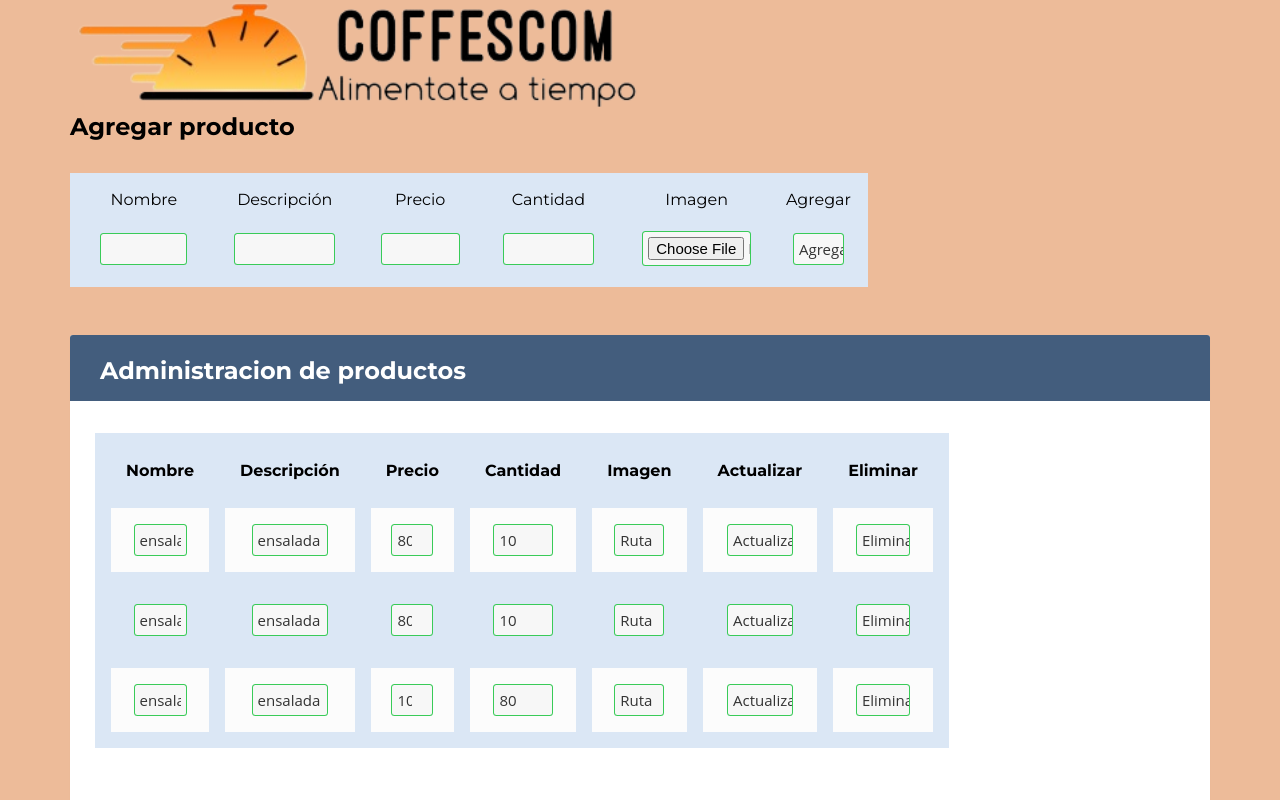
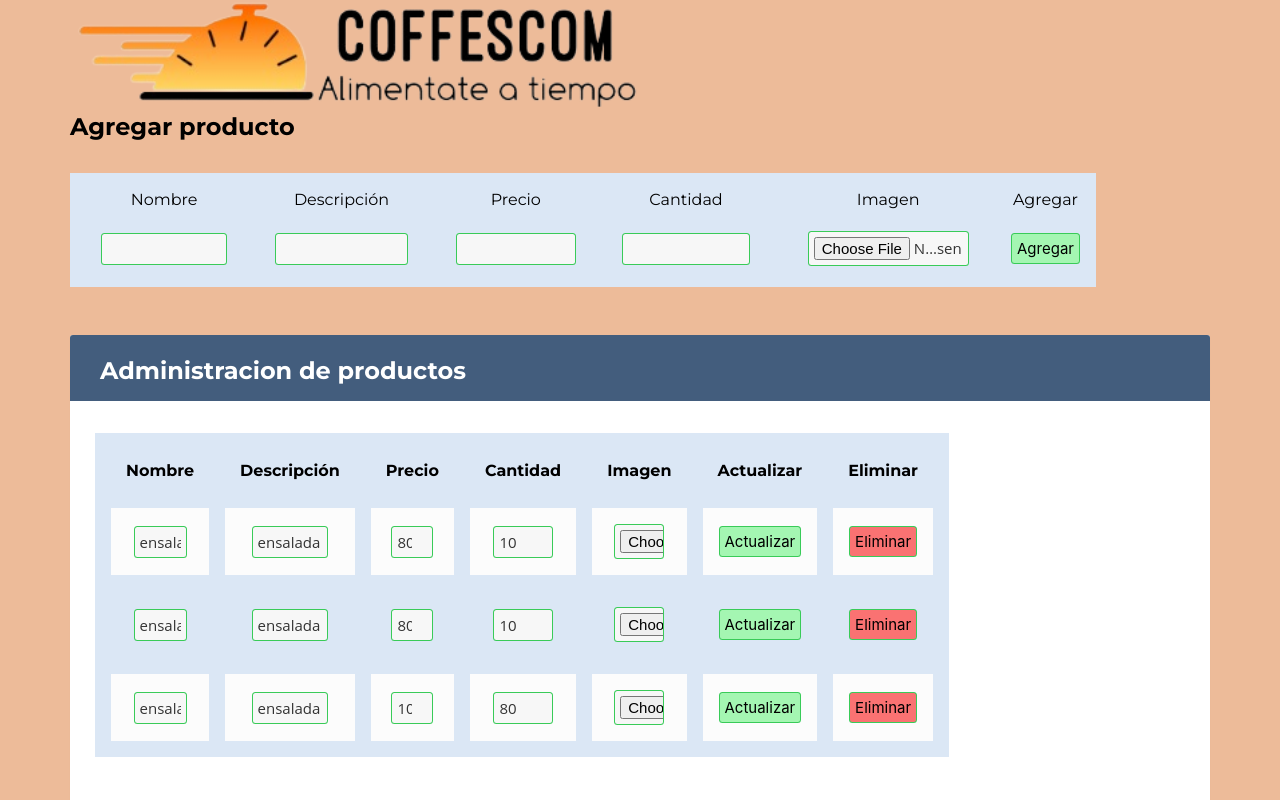
Before and after one commit to LuisFC7/Coffescom, a React (Create React App) app in the folder Source/: page /productos in a window 1280 px wide. Shown: the top 800 px of the page. Built offline with nearby package versions, Linux system fonts and the light colour scheme.

Commit message:
Front end

```diff
--- a/Source/src/components/Products/index.jsx
+++ b/Source/src/components/Products/index.jsx
@@ -25,12 +25,12 @@ const ProductAdministrarion = () => {
 						</tr>
 					</thead>
 					<tr>
-						<td><input type="text" name="" id="" /></td>
-						<td><input type="text" name="" id="" /></td>
-						<td><input type="text" name="" id="" /></td>
-						<td><input type="number" /></td>
-						<td><input type="file" name="" id="" /></td>
-						<td><input type="button" value="Agregar" /></td>
+						<td><input class="campos" type="text" name="" id="" /></td>
+						<td><input class="campos" type="text" name="" id="" /></td>
+						<td><input class="campos" type="text" name="" id="" /></td>
+						<td><input class="campos"  type="number" /></td>
+						<td><input class="file" type="file" name="" id="" /></td>
+						<td><input class="btnagregar" type="button" value="Agregar" /></td>
 					</tr>
 				</table>
 			</div>
@@ -63,7 +63,7 @@ const ProductAdministrarion = () => {
 								<td> <input type="text" name="" id="" value="ensalada con pollo, nueces"/> </td>
 								<td> <input type="number" name="" id="" value="80"/></td>
 								<td> <input type="number" name="" id="" value="10"/> </td>
-								<td> <input name="" id="" value="Ruta"/></td>
+								<td> <input type="file" name="" id="" /></td>
 								<td><input class="btnact" type="submit" value="Actualizar" /></td>
 								<td><input class="btnelim" type="submit" value="Eliminar" /></td>
 							</tr>
@@ -72,7 +72,7 @@ const ProductAdministrarion = () => {
 								<td> <input type="text" name="" id="" value="ensalada con pollo, nueces"/> </td>
 								<td> <input type="number" name="" id="" value="80"/> </td>
 								<td> <input type="number" name="" id="" value="10"/> </td>
-								<td> <input name="" id="" value="Ruta"/> </td>
+								<td> <input type="file" name="" id="" /></td>
 								<td><input class="btnact" type="submit" value="Actualizar" /></td>
 								<td><input class="btnelim" type="submit" value="Eliminar" /></td>
 							</tr>
@@ -81,7 +81,7 @@ const ProductAdministrarion = () => {
 								<td> <input type="text" name="" id="" value="ensalada con pollo, nueces"/> </td>
 								<td> <input type="number" name="" id="" value="10"/> </td>
 								<td> <input type="number" name="" id="" value="80"/> </td>
-								<td> <input type="text" name="" id="" value="Ruta"/> </td>
+								<td> <input type="file" name="" id="" /></td>
 								<td><input class="btnact" type="submit" value="Actualizar" /></td>
 								<td><input class="btnelim" type="submit" value="Eliminar" /></td>
 							</tr>
--- a/Source/src/components/Products/styles.css
+++ b/Source/src/components/Products/styles.css
@@ -4,6 +4,70 @@
 	font-family: 'Varela Round', sans-serif;
 	font-size: 13px;
 } */
+
+.agregar table{
+	width:90%;
+
+}
+.agregar .campos{
+	width:80%;
+}
+.agregar .files{
+	width:100%;
+	height:auto;
+}
+.agregar .btnagregar{
+    font-family: 'Inter', sans-serif;
+    background-color: #A4F6B2;
+    color: black;
+    text-align: center;
+    width: auto;
+    height: 50%;
+}
+.agregar .btnagregar:hover{
+    font-family: 'Inter', sans-serif;
+    font-weight: bold;
+    background-color: #00D323;
+    color: white;
+    text-align: center;
+    width: auto;
+    height: 90%;
+}
+.btnact{
+    font-family: 'Inter', sans-serif;
+    background-color: #A4F6B2;
+    color: black;
+    text-align: center;
+    width: auto;
+    height: 50%;
+}
+.btnact:hover{
+    font-family: 'Inter', sans-serif;
+    font-weight: bold;
+    background-color: #00D323;
+    color: white;
+    text-align: center;
+    width: auto;
+    height: 90%;
+}
+.btnelim{
+    font-family: 'Inter', sans-serif;
+    background-color: #FA7272;
+    color: black;
+    text-align: center;
+    width: auto;
+    height: 50%;
+}
+.btnelim:hover{
+    font-family: 'Inter', sans-serif;
+    font-weight: bold;
+    background-color: #FF0000;
+    color: white;
+    text-align: center;
+    width: auto;
+    height: 90%;
+}
+
 .table-responsive {
     margin: 30px 0;
 }
@@ -87,14 +151,10 @@ table.table td a {
 table.table td a:hover {
 	color: #2196F3;
 }
-table.table td a.edit {
-	color: #FFC107;
-}
-table.table td a.delete {
-	color: #F44336;
-}
+
 table.table td i {
 	font-size: 19px;
+	width: 90%;
 }
 table.table .avatar {
 	border-radius: 50%;
```
